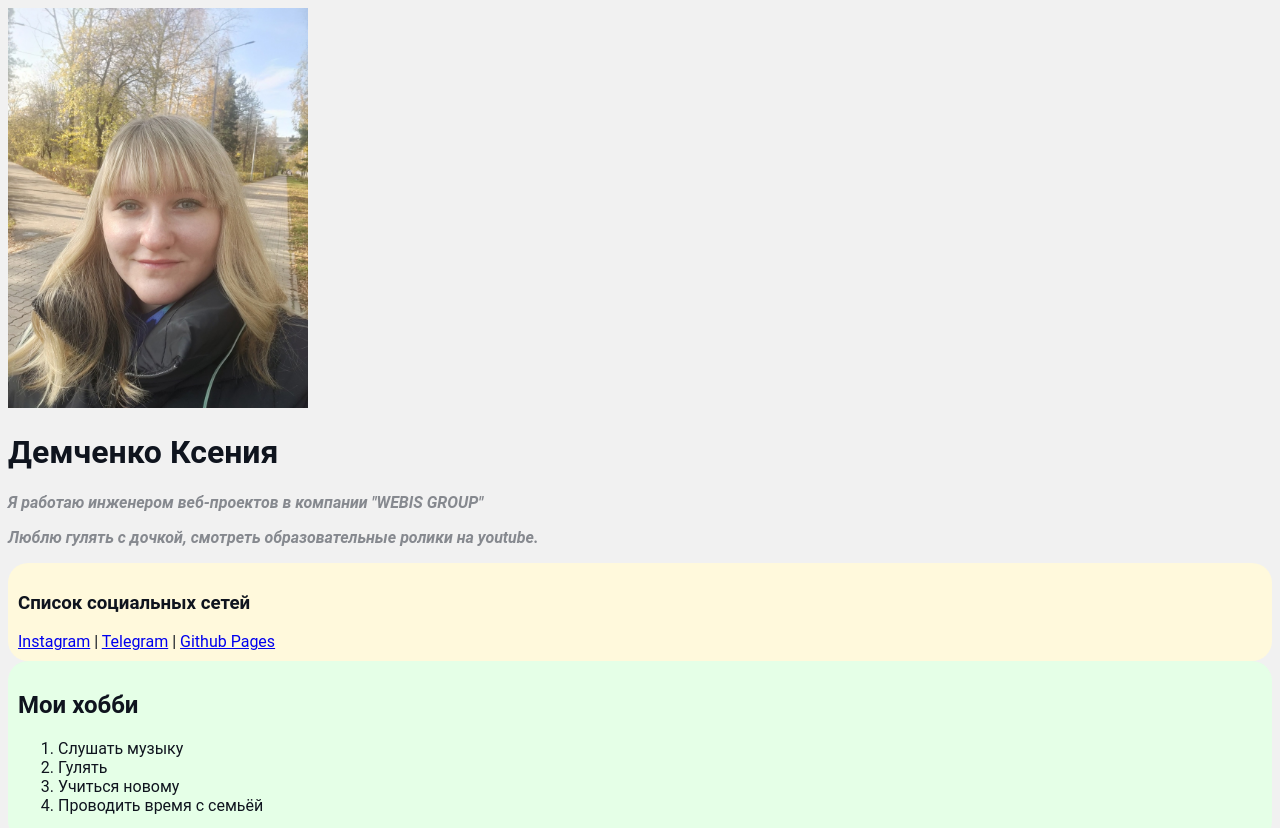
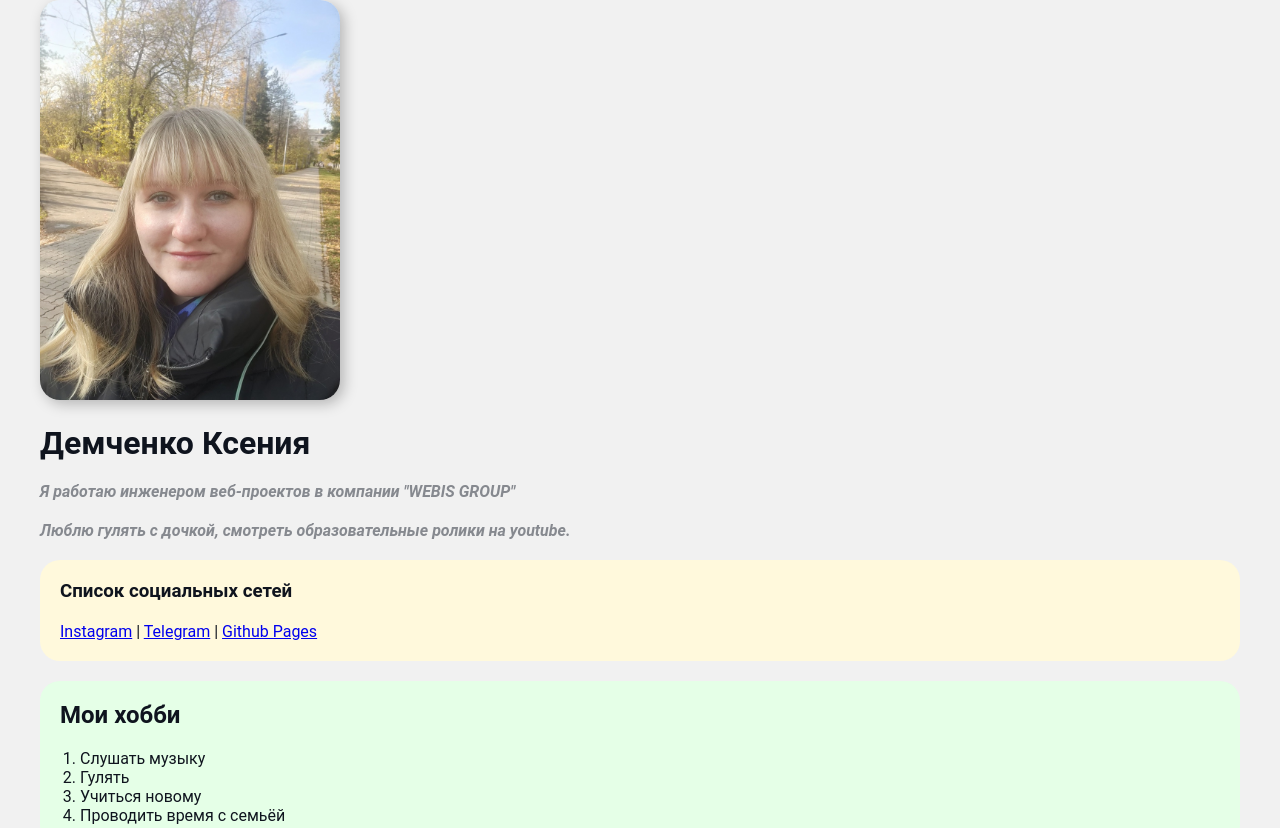
Before and after one commit to Kserofiya/resume, a plain HTML site: page index.html in a window 1280 px wide. Shown: the top 828 px of the page. Drawn offline with Linux system fonts and the light colour scheme.

Commit message:
Update style.css

```diff
--- a/style.css
+++ b/style.css
@@ -1,9 +1,34 @@
+* {
+    padding: 0;
+    margin: 0;
+    box-sizing: border-box;
+}
+
 body {
     font-family: 'Roboto', sans-serif;
     font-size: 16px;
     font-weight: normal;
     background: #f1f1f1;
     color: #0f141e
+}
+
+h1, h2, h3, p {
+    margin-bottom: 20px;
+}
+
+ol {
+    padding-left: 20px;
+}
+
+.container {
+    max-width: 1200px;
+    margin: 0 auto;
+}
+
+.avatar {
+    margin-bottom: 20px;
+    border-radius: 20px;
+    box-shadow: 4px 4px 14px rgba(0, 0, 0, 0.25);
 }
 
 .info-text p {
@@ -13,7 +38,8 @@ body {
 }
 
 .card {
-    padding: 10px;
+    margin-bottom: 20px;
+    padding: 20px;
     border-radius: 20px;
 }
 
```
